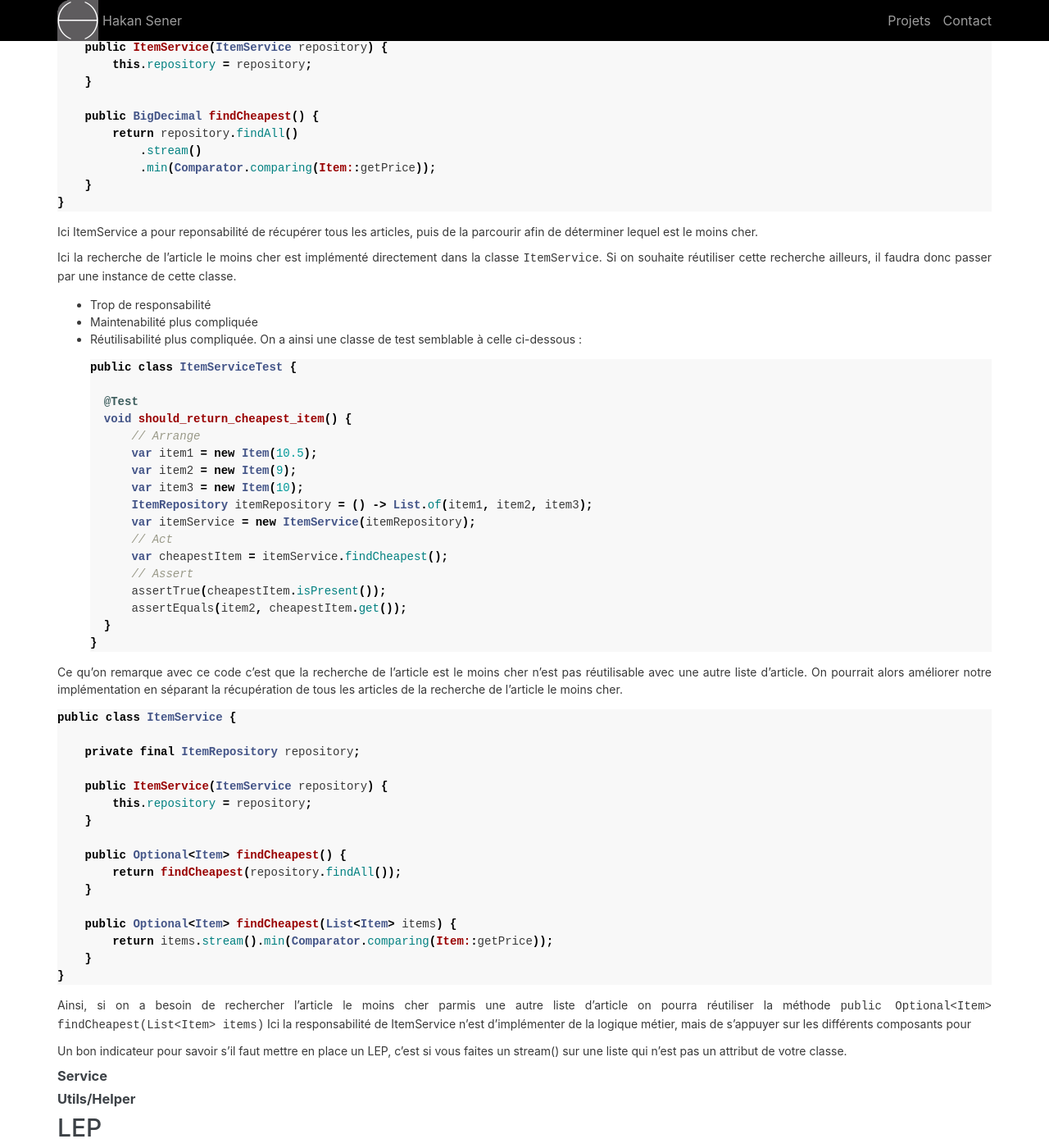
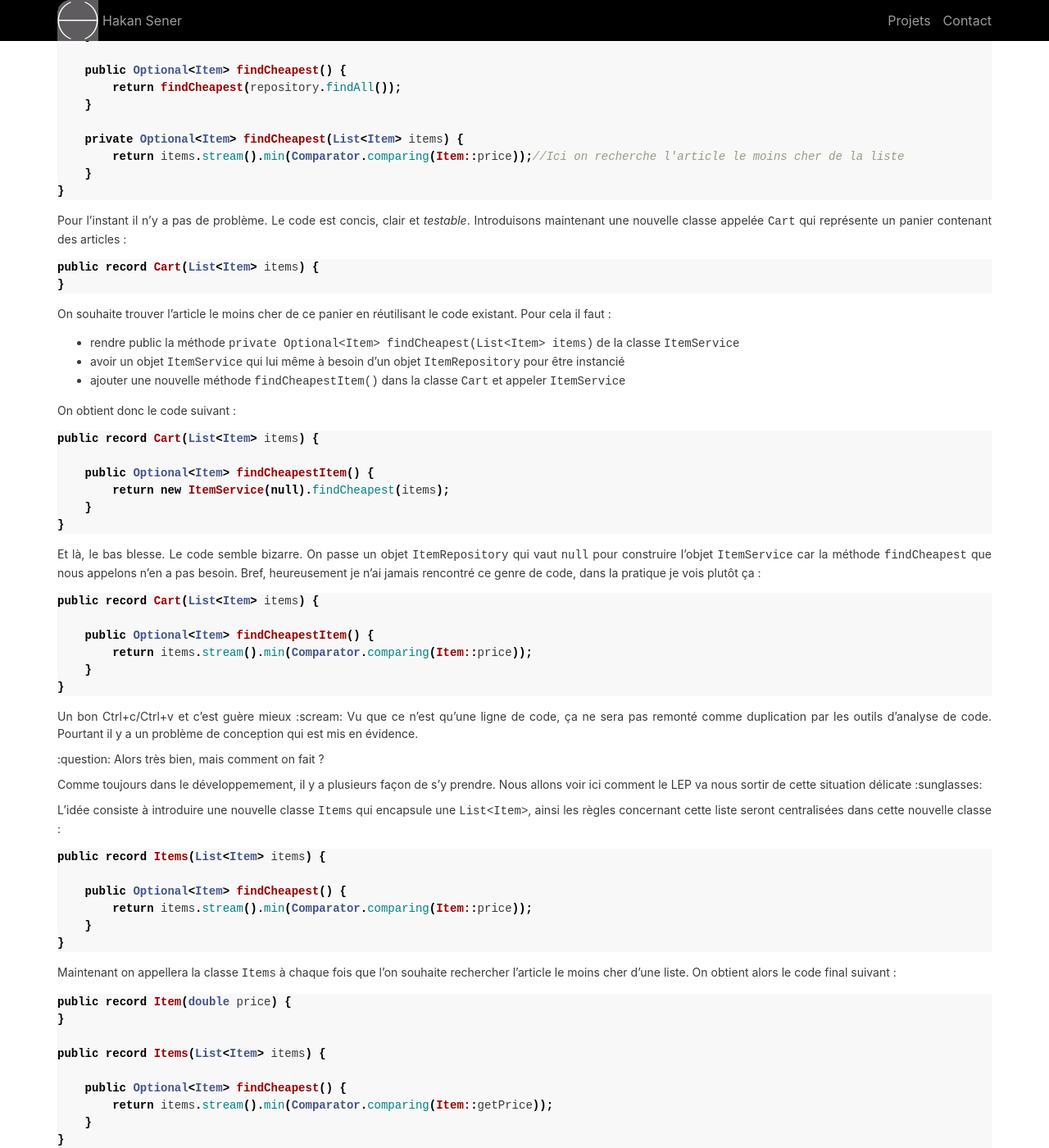
Before and after one commit to senerh/senerh.github.io, a Jekyll site: the page built from _posts/2024-03-31-lep.md, in a window 1280 px wide and 1400 px high, scrolled down 451 px. Shown: the whole window at 82% size. Built offline with Jekyll 4.4.1, drawn with Linux system fonts in a browser that asks for light colours; some of the changed text lies outside the part shown.

Commit message:
article en cours

````diff
--- a/_posts/2024-03-31-lep.md
+++ b/_posts/2024-03-31-lep.md
@@ -4,17 +4,12 @@ title: List Encapsulation Pattern
 <!---
 https://gist.github.com/rxaviers/7360908
 -->
-Bonjour !
+Pour mon tout premier article j'ai décidé de vous parler d'un pattern que j'ai nommé **LEP** pour **List Encapsulation Pattern**. Derrière cet acronymme se cache en réalité un concept très simple à comprendre et à adopter. D'ailleurs il est tout à fait possible que ce soit quelque chose que vous appliquiez déjà, mais visiblement [les patterns sont plus populaires lorsqu'on leur donne un nom sympa](https://fr.wikipedia.org/wiki/Plain_old_Java_object#Description). C'est ce que j'ai essayé de faire, vous me direz si j'ai réussi ou pas :smile:
 
-Pour mon tout premier article j'ai décidé de vous parler d'un pattern que j'ai nommé **LEP** pour **List Encapsulation Pattern**. Derrière cet acronymme se cache en réalité un concept très simple à comprendre et à adopter. D'ailleurs il est tout à fait possible que ce soit quelque chose que vous appliquiez déjà, mais visiblement [les patterns sont plus populaire lorsqu'on leur donne un nom sympa](https://fr.wikipedia.org/wiki/Plain_old_Java_object#Description) donc c'est ce que j'ai essayé de faire. Après est-ce que ce nom est sympa ? Je vous laisserai juger :smile:
+Les développeurs java utilisent les `List` et les `Stream` au quotidien.
+Ces classes permettent d'implémenter des algorithmes avec peu de lignes de code, mais parfois cette simplicité peut nous pousser à écrire du code au mauvais endroit. Rendant ainsi le code moins réutilisable, moins testable et donc moins maintenable.
 
-Comme tout *bon* développeur java, j'utilise les `Collection` et les `stream` au quotidien pour le traitement de mes données.
-Je vais vous montrer le genre d'implémentation qu'il m'arrive de rencontrer Je vais vous montrer à travers un exemple comment implémenter des traitements sur une `List` d'abord sans, puis ensuite avec le pattern LEP.
-Voyons à travers un exemple le problème qu'on peut rencontrer si on ne fais pas attention.
-
-
-Dans le code métier suivant la méthode `findCheapest()` parcourt la liste des articles pour retourner le moins cher :
-
+Pour illustrer ces propos, voici un exemple dans lequel la recherche de l'article le moins cher d'une liste a été implémentée au mauvais endroit :
 ```java
 public record Item(double price) {
 }
@@ -31,71 +26,65 @@ public class ItemService {
         this.repository = repository;
     }
 
-    public BigDecimal findCheapest() {
-        return repository.findAll()
-            .stream()
-            .min(Comparator.comparing(Item::getPrice));
+    public Optional<Item> findCheapest() {
+        return findCheapest(repository.findAll());
     }
-}
-```
-Ici ItemService a pour reponsabilité de récupérer tous les articles, puis de la parcourir afin de déterminer lequel est le moins cher.
 
-Ici la recherche de l'article le moins cher est implémenté directement dans la classe `ItemService`.
-Si on souhaite réutiliser cette recherche ailleurs, il faudra donc passer par une instance de cette classe.
-
-* Trop de responsabilité
-* Maintenabilité plus compliquée
-* Réutilisabilité plus compliquée.
-On a ainsi une classe de test semblable à celle ci-dessous :
-```java
-public class ItemServiceTest {
-
-    @Test
-    void should_return_cheapest_item() {
-        // Arrange
-        var item1 = new Item(10.5);
-        var item2 = new Item(9);
-        var item3 = new Item(10);
-        ItemRepository itemRepository = () -> List.of(item1, item2, item3);
-        var itemService = new ItemService(itemRepository);
-        // Act
-        var cheapestItem = itemService.findCheapest();
-        // Assert
-        assertTrue(cheapestItem.isPresent());
-        assertEquals(item2, cheapestItem.get());
+    private Optional<Item> findCheapest(List<Item> items) {
+        return items.stream().min(Comparator.comparing(Item::price));//Ici on recherche l'article le moins cher de la liste
     }
 }
 ```
 
-Ce qu'on remarque avec ce code c'est que la recherche de l'article est le moins cher n'est pas réutilisable avec une autre liste d'article.
-On pourrait alors améliorer notre implémentation en séparant la récupération de tous les articles de la recherche de l'article le moins cher.
+Pour l'instant il n'y a pas de problème. Le code est concis, clair et *testable*. Introduisons maintenant une nouvelle classe appelée `Cart` qui représente un panier contenant des articles :
 ```java
-public class ItemService {
+public record Cart(List<Item> items) {
+}
+```
 
-    private final ItemRepository repository;
+On souhaite trouver l'article le moins cher de ce panier en réutilisant le code existant. Pour cela il faut :
+* rendre public la méthode `private Optional<Item> findCheapest(List<Item> items)` de la classe `ItemService`
+* avoir un objet `ItemService` qui lui même à besoin d'un objet `ItemRepository` pour être instancié
+* ajouter une nouvelle méthode `findCheapestItem()` dans la classe `Cart` et appeler `ItemService`
 
-    public ItemService(ItemService repository) {
-        this.repository = repository;
-    }
+On obtient donc le code suivant :
+```java
+public record Cart(List<Item> items) {
 
-    public Optional<Item> findCheapest() {
-        return findCheapest(repository.findAll());
-    }
-
-    public Optional<Item> findCheapest(List<Item> items) {
-        return items.stream().min(Comparator.comparing(Item::getPrice));
+    public Optional<Item> findCheapestItem() {
+        return new ItemService(null).findCheapest(items);
     }
 }
 ```
 
-Ainsi, si on a besoin de rechercher l'article le moins cher parmis une autre liste d'article on pourra réutiliser la méthode `public Optional<Item> findCheapest(List<Item> items)`
-Ici la responsabilité de ItemService n'est d'implémenter de la logique métier, mais de s'appuyer sur les différents composants pour
+Et là, le bas blesse. Le code semble bizarre. On passe un objet `ItemRepository` qui vaut `null` pour construire l'objet `ItemService` car la méthode `findCheapest` que nous appelons n'en a pas besoin. Bref, heureusement je n'ai jamais rencontré ce genre de code, dans la pratique je vois plutôt ça :
+```java
+public record Cart(List<Item> items) {
 
-Un bon indicateur pour savoir s'il faut mettre en place un LEP, c'est si vous faites un stream() sur une liste qui n'est pas un attribut de votre classe.
-### Service
-### Utils/Helper
+    public Optional<Item> findCheapestItem() {
+        return items.stream().min(Comparator.comparing(Item::price));
+    }
+}
+```
 
-## LEP
+Un bon Ctrl+c/Ctrl+v et c'est guère mieux :scream:
+Vu que ce n'est qu'une ligne de code, ça ne sera pas remonté comme duplication par les outils d'analyse de code. Pourtant il y a un problème de conception qui est mis en évidence.
+
+:question: Alors très bien, mais comment on fait ?
+
+Comme toujours dans le développemement, il y a plusieurs façon de s'y prendre. Nous allons voir ici comment le LEP va nous sortir de cette situation délicate :sunglasses:
+
+L'idée consiste à introduire une nouvelle classe `Items` qui encapsule une `List<Item>`, ainsi les règles concernant cette liste seront centralisées dans cette nouvelle classe :
+```java
+public record Items(List<Item> items) {
+
+    public Optional<Item> findCheapest() {
+        return items.stream().min(Comparator.comparing(Item::price));
+    }
+}
+```
+
+Maintenant on appellera la classe `Items` à chaque fois que l'on souhaite rechercher l'article le moins cher d'une liste. On obtient alors le code final suivant :
 ```java
 public record Item(double price) {
 }
@@ -107,8 +96,15 @@ public record Items(List<Item> items) {
     }
 }
 
+public record Cart(Items items) {
+
+    public Optional<Item> findCheapestItem() {
+        return items.findCheapest();//L'appel vers le code existant est plus simple
+    }
+}
+
 public interface ItemRepository {
-    Items findAll();
+    Items findAll();//On retourne maintenant des Items au lieu d'une List<Item>
 }
 
 public class ItemService {
@@ -120,32 +116,17 @@ public class ItemService {
     }
 
     public Optional<Item> findCheapest() {
-        return repository.findAll().findCheapest();
+        return repository.findAll().findCheapest();//La recherche n'est plus implémentée dans le service
     }
 }
 ```
 
-```java
-public class ItemsTest {
+Fini la duplication et le code bizarre :tada:
 
-    @Test
-    void should_return_cheapest_item() {
-        // Arrange
-        var item1 = new Item(10.5);
-        var item2 = new Item(9);
-        var item3 = new Item(10);
-        var items = new Items(List.of(item1, item2, item3));
-        // Act
-        var cheapestItem = items.findCheapest();
-        // Assert
-        assertTrue(cheapestItem.isPresent());
-        assertEquals(item2, cheapestItem.get());
-    }
-}
-```
+Ce pattern a aussi pour avantage de pouvoir être mise en place progressivement car on peut facilement faire des conversions entre `Items` et `List<Items>` comme ceci :
+* Pour obtenir une `List<Item>` : `items.items()`
+* Pour obtenir des `Items` : `new Items(liste)`
 
-## Les tests
+Pour terminer je vous propose une règle pour détecter les situations dans lequel le pattern LEP peut s'appliquer :
 
-## Comment l'adopter ?
-
-## Conclusion
+Si on fait un `.stream()` sur une liste qui n'est pas un attribut de la classe, alors on peut mettre en place le pattern LEP.
````
